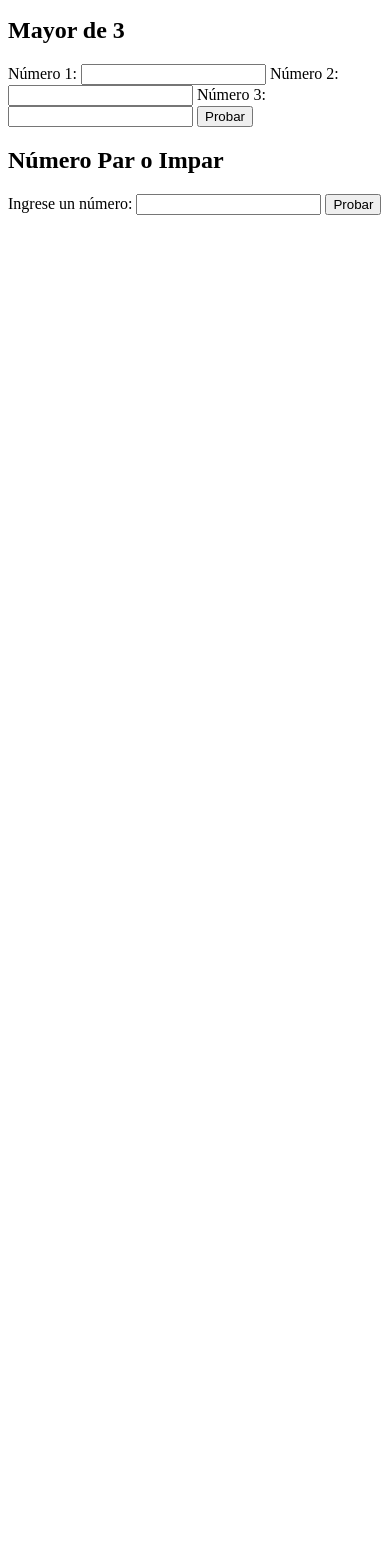
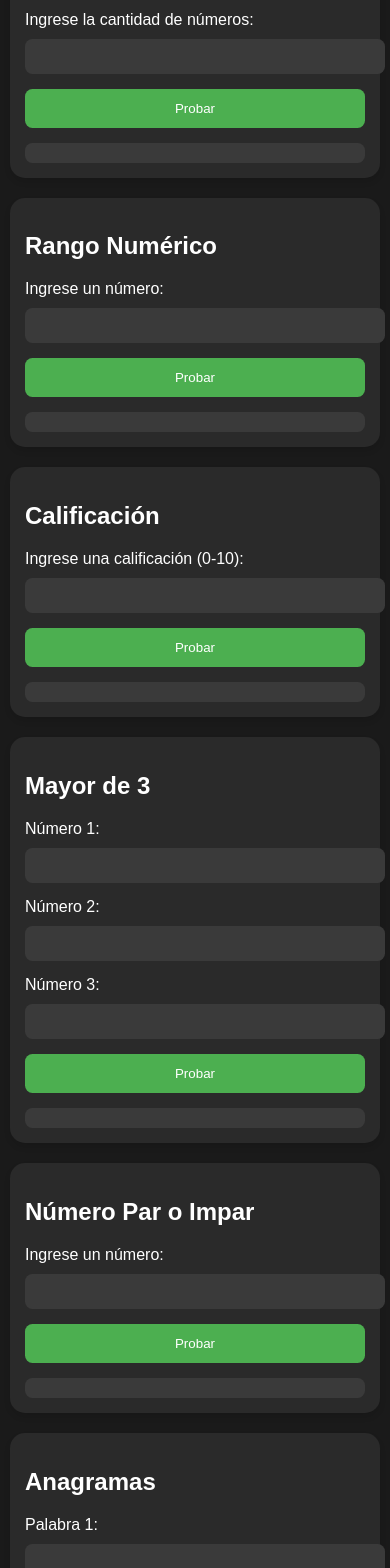
Before and after one commit to AlejandroChavezA/Practica2.8, a plain HTML site: page index.html in a window 390 px wide. Shown: the part 432-2000 px from the top of the page. Before the commit the page ends 844 px from the top, so only its background shows below. Drawn offline with Linux system fonts and the light colour scheme.

Commit message:
Agrega función para verificar anagramas y mejora la estructura del HTML con accesibilidad

```diff
--- a/funciones.js
+++ b/funciones.js
@@ -1,4 +1,31 @@
 // funciones.js
+export function sonAnagramas(palabra1, palabra2) {
+  if (palabra1.length !== palabra2.length) return false;
+  let conteo = {};
+  for (let i = 0; i < palabra1.length; i++) {
+    let letra = palabra1[i].toLowerCase();
+    if (!conteo[letra]) {
+      conteo[letra] = 1;
+    } else {
+      conteo[letra]++;
+    }
+  }
+  for (let i = 0; i < palabra2.length; i++) {
+    let letra = palabra2[i].toLowerCase();
+    if (!conteo[letra]) {
+      return false;
+    } else {
+      conteo[letra]--;
+    }
+  }
+  for (let letra in conteo) {
+    if (conteo[letra] !== 0) {
+      return false;
+    }
+  }
+  return true;
+}
+
 export function palindromo(numero) {
   let original = numero;
   let invertido = 0;
--- a/index.html
+++ b/index.html
@@ -4,8 +4,10 @@
     <meta charset="UTF-8" />
     <meta name="viewport" content="width=device-width, initial-scale=1.0" />
     <title>Prácticas de JavaScript</title>
+    <link rel="stylesheet" href="styles.css" />
   </head>
   <body>
+    <main>
       <h1>Prácticas de JavaScript</h1>
 
       <div class="function-container">
@@ -13,7 +15,7 @@
         <label for="palindromo-input">Ingrese un número:</label>
         <input type="number" id="palindromo-input" />
         <button onclick="testPalindromo()">Probar</button>
-      <div id="palindromo-result" class="result"></div>
+        <div id="palindromo-result" class="result" aria-live="polite"></div>
       </div>
 
       <div class="function-container">
@@ -21,7 +23,7 @@
         <label for="fibonacci-input">Ingrese la cantidad de números:</label>
         <input type="number" id="fibonacci-input" />
         <button onclick="testFibonacci()">Probar</button>
-      <div id="fibonacci-result" class="result"></div>
+        <div id="fibonacci-result" class="result" aria-live="polite"></div>
       </div>
 
       <div class="function-container">
@@ -29,7 +31,7 @@
         <label for="rango-input">Ingrese un número:</label>
         <input type="number" id="rango-input" />
         <button onclick="testRangoNumerico()">Probar</button>
-      <div id="rango-result" class="result"></div>
+        <div id="rango-result" class="result" aria-live="polite"></div>
       </div>
 
       <div class="function-container">
@@ -37,7 +39,7 @@
         <label for="calificacion-input">Ingrese una calificación (0-10):</label>
         <input type="number" id="calificacion-input" min="0" max="10" />
         <button onclick="testCalificacion()">Probar</button>
-      <div id="calificacion-result" class="result"></div>
+        <div id="calificacion-result" class="result" aria-live="polite"></div>
       </div>
 
       <div class="function-container">
@@ -49,7 +51,7 @@
         <label for="mayor-input3">Número 3:</label>
         <input type="number" id="mayor-input3" />
         <button onclick="testMayorDe3()">Probar</button>
-      <div id="mayor-result" class="result"></div>
+        <div id="mayor-result" class="result" aria-live="polite"></div>
       </div>
 
       <div class="function-container">
@@ -57,8 +59,19 @@
         <label for="parimpar-input">Ingrese un número:</label>
         <input type="number" id="parimpar-input" />
         <button onclick="testParoImpar()">Probar</button>
-      <div id="parimpar-result" class="result"></div>
+        <div id="parimpar-result" class="result" aria-live="polite"></div>
       </div>
+
+      <div class="function-container">
+        <h2>Anagramas</h2>
+        <label for="anagrama-input1">Palabra 1:</label>
+        <input type="text" id="anagrama-input1" />
+        <label for="anagrama-input2">Palabra 2:</label>
+        <input type="text" id="anagrama-input2" />
+        <button onclick="testAnagramas()">Probar</button>
+        <div id="anagrama-result" class="result" aria-live="polite"></div>
+      </div>
+    </main>
 
     <script type="module">
       import {
@@ -68,6 +81,7 @@
         calificacion,
         MayorDe3,
         numeroParoImpar,
+        sonAnagramas,
       } from "./funciones.js";
 
       window.testPalindromo = function () {
@@ -114,6 +128,15 @@
         const result = numeroParoImpar(parseInt(input));
         document.getElementById("parimpar-result").textContent = result;
       };
+
+      window.testAnagramas = function () {
+        const input1 = document.getElementById("anagrama-input1").value;
+        const input2 = document.getElementById("anagrama-input2").value;
+        const result = sonAnagramas(input1, input2);
+        document.getElementById("anagrama-result").textContent = result
+          ? "Son anagramas"
+          : "No son anagramas";
+      };
     </script>
   </body>
 </html>
--- /dev/null
+++ b/styles.css
@@ -0,0 +1,83 @@
+:root {
+    --background: #1a1a1a;
+    --text: #ffffff;
+    --container-bg: #2a2a2a;
+    --button-bg: #4CAF50;
+    --button-hover: #45a049;
+    --input-bg: #3a3a3a;
+    --input-text: #ffffff;
+    --border-radius: 15px;
+  }
+
+  body {
+    font-family: Arial, sans-serif;
+    max-width: 800px;
+    margin: 0 auto;
+    padding: 20px;
+    background-color: var(--background);
+    color: var(--text);
+  }
+
+  h1 {
+    color: var(--text);
+    text-align: center;
+  }
+
+  .function-container {
+    background-color: var(--container-bg);
+    border-radius: var(--border-radius);
+    padding: 20px;
+    margin-bottom: 20px;
+    box-shadow: 0 4px 6px rgba(0, 0, 0, 0.1);
+  }
+
+  label {
+    display: block;
+    margin-bottom: 10px;
+  }
+
+  input[type="number"], input[type="text"] {
+    width: 100%;
+    padding: 10px;
+    margin-bottom: 15px;
+    border: none;
+    border-radius: calc(var(--border-radius) / 2);
+    background-color: var(--input-bg);
+    color: var(--input-text);
+  }
+
+  button {
+    background-color: var(--button-bg);
+    color: var(--text);
+    padding: 12px 20px;
+    border: none;
+    border-radius: calc(var(--border-radius) / 2);
+    cursor: pointer;
+    transition: background-color 0.3s ease;
+  }
+
+  button:hover {
+    background-color: var(--button-hover);
+  }
+
+  .result {
+    margin-top: 15px;
+    font-weight: bold;
+    background-color: var(--input-bg);
+    padding: 10px;
+    border-radius: calc(var(--border-radius) / 2);
+  }
+
+  @media (max-width: 600px) {
+    body {
+      padding: 10px;
+    }
+
+    .function-container {
+      padding: 15px;
+    }
+
+    button {
+      width: 100%;
+    }
+  }
```
Also changed, not shown: practica7.js (+26 -6 lines). Lines whose indentation alone changed are shown as unchanged.
